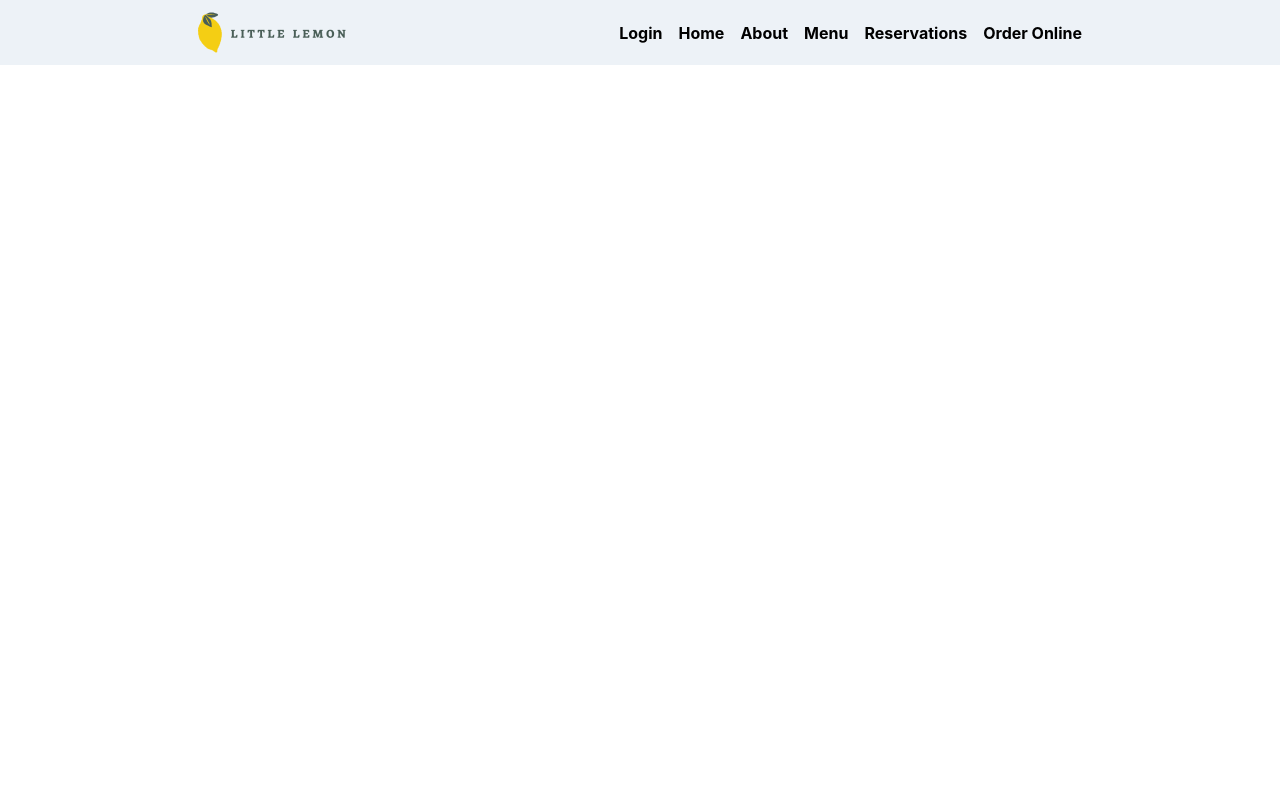
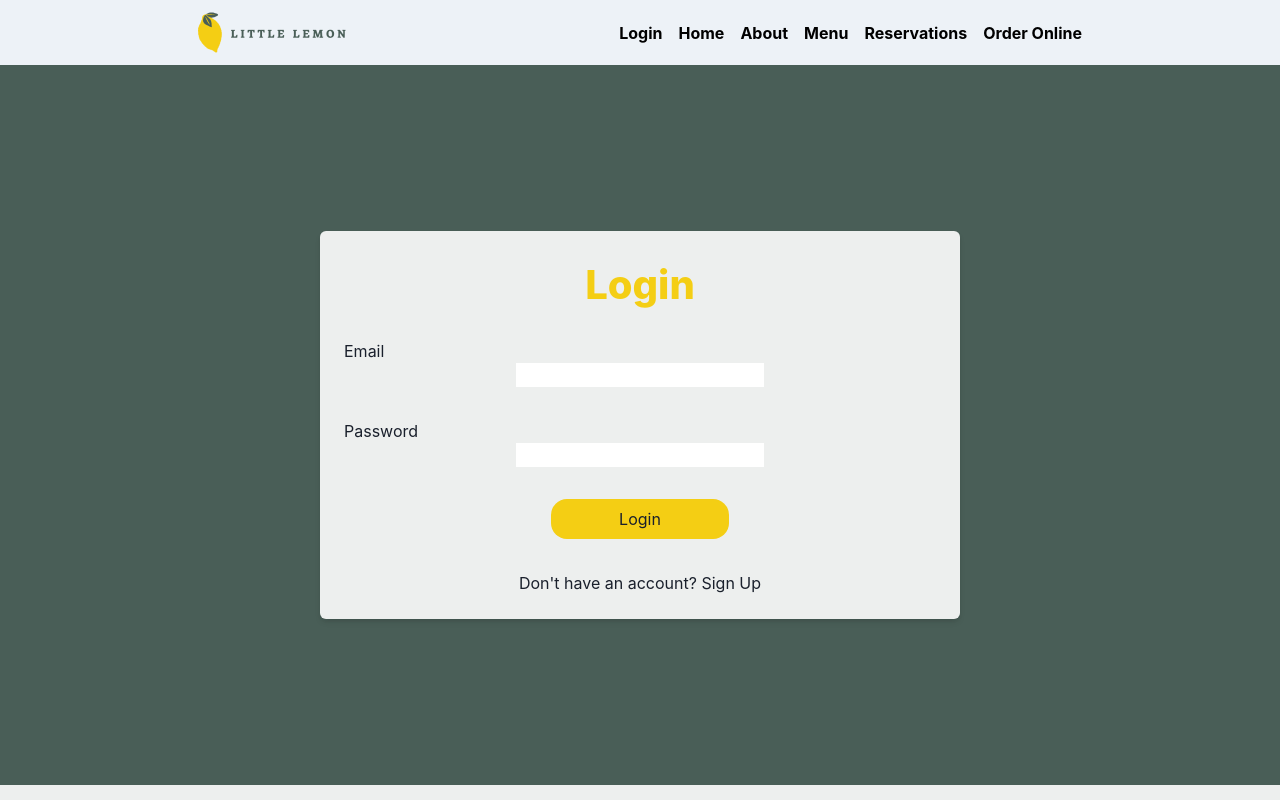
Before and after one commit to ryanmccutcheon21/meta-front-end-capstone, a React (Create React App) app: page /login in a window 1280 px wide. Shown: the top 800 px of the page. Built offline with nearby package versions, Linux system fonts and the light colour scheme.

Commit message:
Create Login page hi-fi mockup

```diff
--- a/public/index.html
+++ b/public/index.html
@@ -3,11 +3,11 @@
 
 <head>
   <meta charset="utf-8" />
-  <link rel="icon" href="%PUBLIC_URL%/favicon.ico" />
+  <link rel="icon" href="%PUBLIC_URL%/logo512.png" />
   <meta name="viewport" content="width=device-width, initial-scale=1" />
   <meta name="theme-color" content="#000000" />
-  <meta name="og:title" content="Meta Front End Capstone" />
-  <meta name="og:description" content="Capston Project for Meta's Front End Developer Certification" />
+  <meta name="og:title" content="Little Lemon Restaurant" />
+  <meta name="og:description" content="Capstone Project for Meta's Front End Developer Certification" />
   <meta name="og:image" content="" />
   <!--
       manifest.json provides metadata used when your web app is installed on a
@@ -23,7 +23,7 @@
       work correctly both with client-side routing and a non-root public URL.
       Learn how to configure a non-root public URL by running `npm run build`.
     -->
-  <title>Meta Front End Capstone</title>
+  <title>Little Lemon Restaurant</title>
 </head>
 
 <body>
--- a/src/pages/Login.js
+++ b/src/pages/Login.js
@@ -1,12 +1,137 @@
-import React from 'react'
+import React, { useState } from 'react'
+import {
+  Box,
+  Button,
+  FormControl,
+  FormLabel,
+  Heading,
+  Input,
+  Stack,
+  Container
+} from '@chakra-ui/react'
 import Navbar from '../components/Navbar'
+import Footer from '../components/Footer'
+import { Formik, Form, Field, ErrorMessage } from 'formik'
+import * as Yup from 'yup'
 
 const Login = () => {
-    return (
-        <div>
-            <Navbar />
-        </div>
-    )
+  const [isSignUp, setIsSignUp] = useState(false)
+
+  const toggleSignUp = () => setIsSignUp(!isSignUp)
+
+  const initialValues = {
+    email: '',
+    password: '',
+    confirmPassword: '',
+  }
+
+  const validationSchema = Yup.object().shape({
+    email: Yup.string().email('Invalid email address').required('Email is required'),
+    password: Yup.string().min(8, 'Password must be at least 8 characters').required('Password is required'),
+    confirmPassword: isSignUp ? Yup.string().oneOf([Yup.ref('password'), null], 'Passwords must match').required('Confirm password is required') : Yup.string(),
+  })
+
+  const handleSubmit = (values) => {
+    console.log(values)
+    // handle login or signup logic
+  }
+
+  return (
+    <>
+      <Navbar />
+      <Box
+        w="100%"
+        h="90vh"
+        display="flex"
+        justifyContent="center"
+        alignItems="center"
+        bg="brand.primary1"
+      >
+        <Box
+          w={{ base: '90%', md: '70%', lg: '50%' }}
+          h="auto"
+          p="6"
+          borderRadius="md"
+          boxShadow="md"
+          bg="brand.highlight1"
+        >
+          <Heading as="h2" mb="6" color="brand.primary2" fontSize={40} fontWeight="extrabold">
+            {isSignUp ? 'Sign Up' : 'Login'}
+          </Heading>
+          <Formik initialValues={initialValues} validationSchema={validationSchema} onSubmit={handleSubmit}>
+            {({ errors, touched }) => (
+              <Form>
+                <Stack spacing="4">
+                  <Field name="email">
+                    {({ field }) => (
+                      <FormControl id="email" mb="4">
+                        <FormLabel>Email</FormLabel>
+                        <Input type="email" {...field} />
+                        {errors.email && touched.email && (
+                          <Box mt="1" color="red" fontSize="sm">
+                            {errors.email}
+                          </Box>
+                        )}
+                      </FormControl>
+                    )}
+                  </Field>
+                  <Field name="password">
+                    {({ field }) => (
+                      <FormControl id="password" mb="4">
+                        <FormLabel>Password</FormLabel>
+                        <Input type="password" {...field} />
+                        {errors.password && touched.password && (
+                          <Box mt="1" color="red" fontSize="sm">
+                            {errors.password}
+                          </Box>
+                        )}
+                      </FormControl>
+                    )}
+                  </Field>
+                  {isSignUp && (
+                    <Field name="confirmPassword">
+                      {({ field }) => (
+                        <FormControl id="confirmPassword" mb="4">
+                          <FormLabel>Confirm Password</FormLabel>
+                          <Input type="password" {...field} />
+                          {errors.confirmPassword && touched.confirmPassword && (
+                            <Box mt="1" color="red" fontSize="sm">
+                              {errors.confirmPassword}
+                            </Box>
+                          )}
+                        </FormControl>
+                      )}
+                    </Field>
+                )}
+                <Button
+                    type="submit"
+                    bg='brand.primary2'
+                    w="30%"
+                    p={2}
+                    borderRadius={16}
+                    alignSelf="center"
+                    mb="4"
+                    _hover={{backgroundColor: 'brand.secondary1'}}
+                    >
+                        {isSignUp ? 'Sign Up' : 'Login'}
+                </Button>
+                <Button
+                    onClick={toggleSignUp}
+                    colorScheme="brand.secondary1"
+                    variant="outline"
+                    _hover={{textDecoration: 'underline'}}
+                    >
+                        {isSignUp ? 'Already have an account? Login' : "Don't have an account? Sign Up"}
+                </Button>
+                </Stack>
+            </Form>
+            )}
+        </Formik>
+    </Box>
+    </Box>
+  <Footer />
+</>
+  )
 }
 
 export default Login
```
Also changed, not shown: public/manifest.json.
